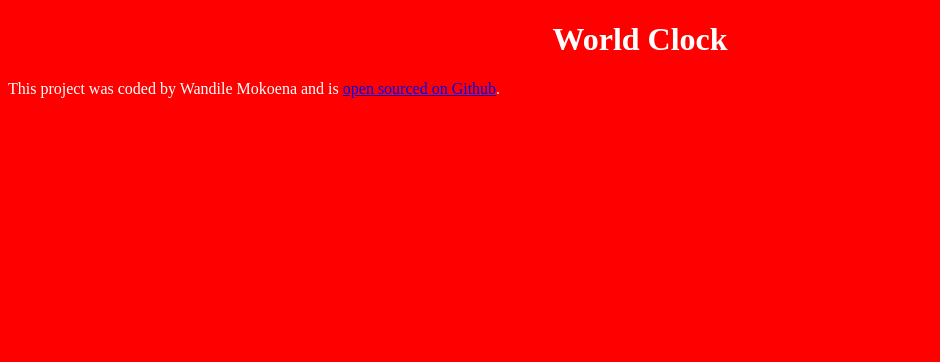
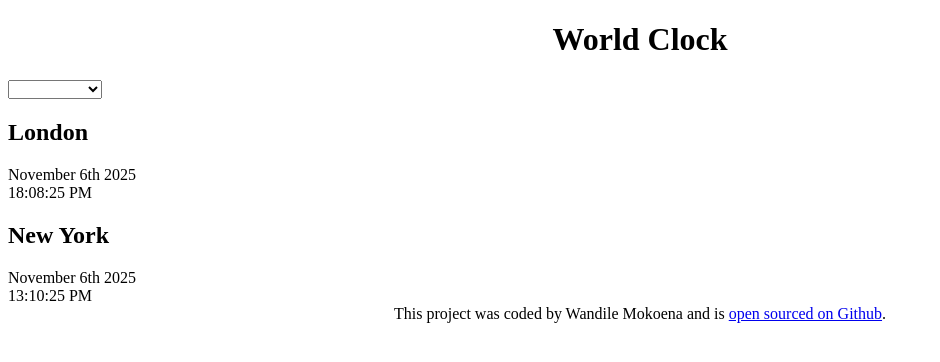
Before and after one commit to zamahlobomokoena-cpu/world-clock, a plain HTML site: page index.html in a window 1280 px wide. Shown: the whole page, without its empty margins (0-940 px from the left). Drawn offline with Linux system fonts and the light colour scheme.

Commit message:
Added the basic HTML

```diff
--- a/css/style.css
+++ b/css/style.css
@@ -1,7 +1,10 @@
 body{
-    background-color: red;
-    color: white;
+    background-color: white;
+    color: black;
 }
 h1{
     text-align: center;
 }
+footer{
+    text-align: center;
+}
--- a/index.html
+++ b/index.html
@@ -7,8 +7,27 @@
     <title>World Clock - Wandile Mokoena</title>
 </head>
 <body>
-    <h1> World Clock</h1>
-    <footer> This project was coded by Wandile Mokoena and is <a href="#" target="_blank"> open sourced on Github</a>. </footer>
+    <div class="container">
+        <h1> World Clock</h1>
+        <select>
+            <option value="Select a city..."></option>
+            <option value="">London</option>
+            <option value="">New York</option>
+            <option value="">Brimingham</option>
+            <option value="">Auckland</option>
+            <option value="">Brussels</option>
+        </select>
+        <div class="city"></div>
+            <h2>London</h2>
+            <div class="date"> November 6th 2025</div>
+            <div class="time"> 18:08:25 PM</div>
+        <div class="city"></div>
+            <h2>New York</h2>
+            <div class="date"> November 6th 2025</div>
+            <div class="time"> 13:10:25 PM</div>
+    </div>
+
+    <footer> This project was coded by Wandile Mokoena and is <a href="https://github.com/zamahlobomokoena-cpu/world-clock" target="_blank"> open sourced on Github</a>.</footer>
     <script src="javascript/index.js"></script>
 </body>
 </html>
```
